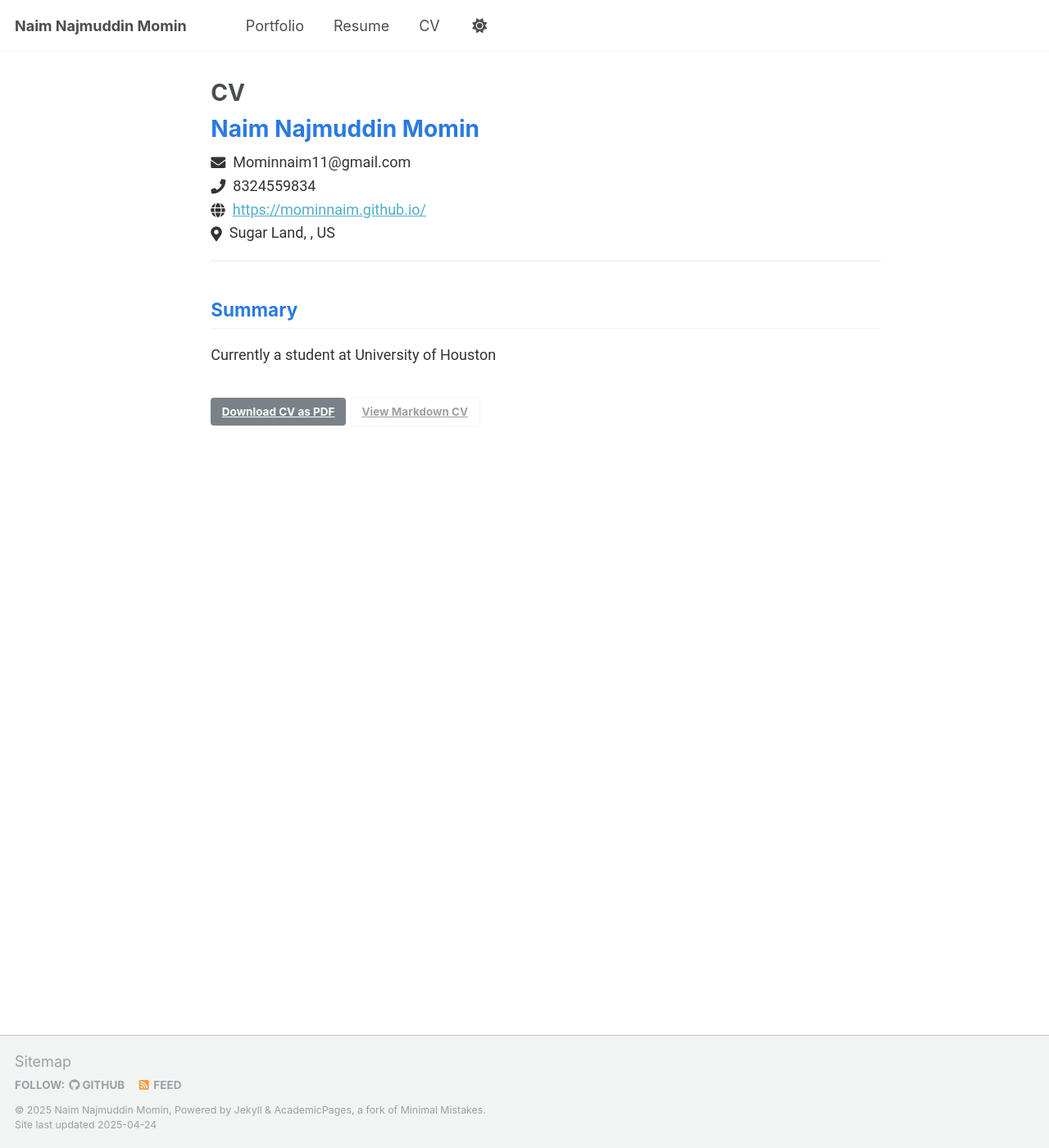
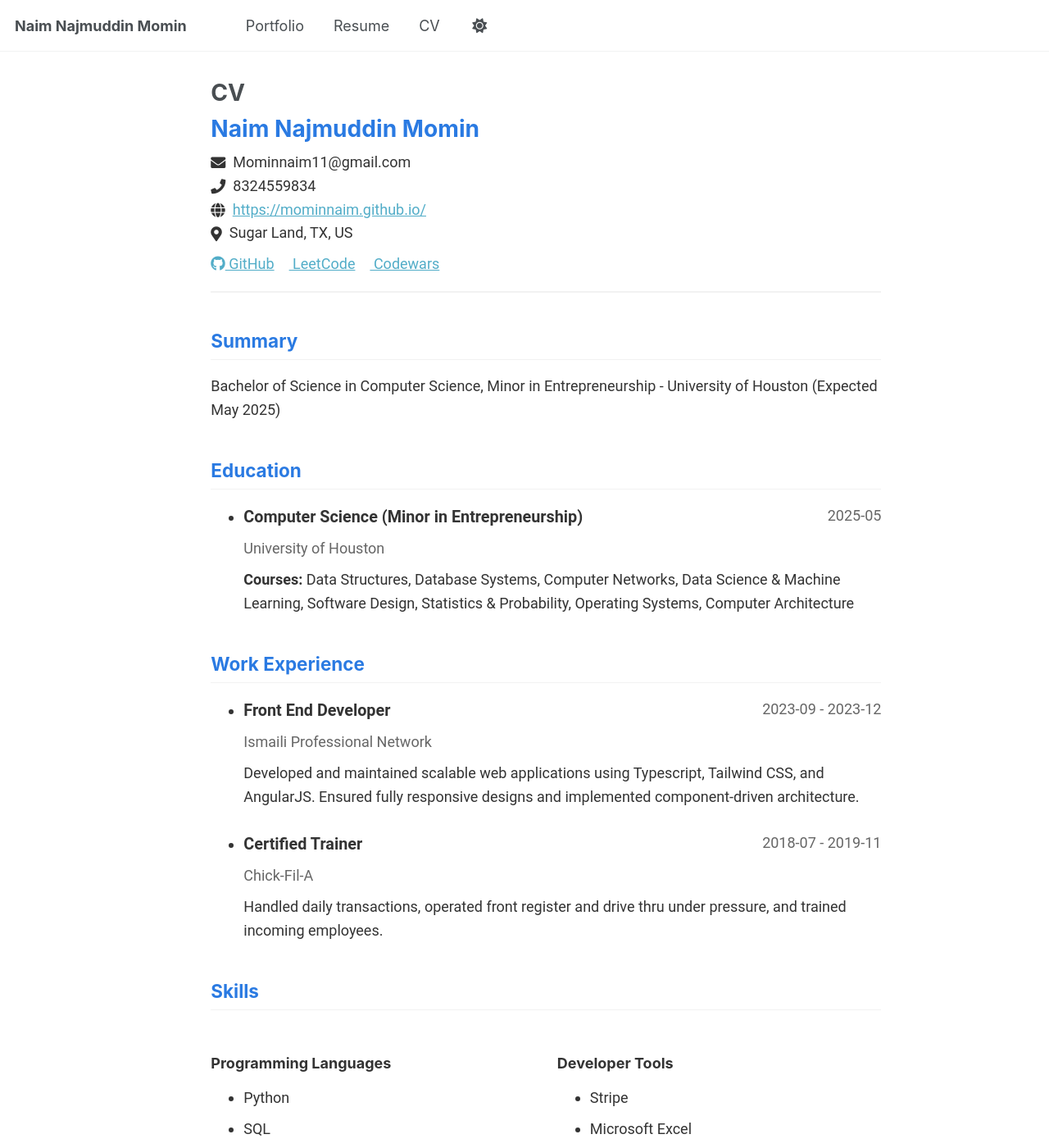
Before and after one commit to Mominnaim/mominnaim.github.io, a Jekyll site: the page built from _pages/cv-json.md, in a window 1280 px wide and 1400 px high. Shown: the whole window at 82% size. Built offline with Jekyll 4.4.1, drawn with Linux system fonts in a browser that asks for light colours; some of the changed lines change nothing that is shown; some of the changed text lies outside the part shown.

Commit message:
updated the new CV

```diff
--- a/_data/cv.json
+++ b/_data/cv.json
@@ -1,27 +1,42 @@
+{
   "basics": {
     "name": "Naim Najmuddin Momin",
     "email": "Mominnaim11@gmail.com",
     "phone": "8324559834",
     "website": "https://mominnaim.github.io/",
-  "summary": "Currently a student at University of Houston",
+    "summary": "Bachelor of Science in Computer Science, Minor in Entrepreneurship - University of Houston (Expected May 2025)",
     "location": {
       "address": "",
       "postalCode": "77479",
       "city": "Sugar Land",
       "countryCode": "US",
-    "region": ""
+      "region": "TX"
     },
+    "profiles": [
+      {
+        "network": "GitHub",
+        "username": "Mominnaim",
+        "url": "https://github.com/Mominnaim"
+      },
+      {
+        "network": "LeetCode",
+        "username": "Naim101",
+        "url": "https://leetcode.com/Naim101/"
+      },
+      {
+        "network": "Codewars",
+        "username": "Nmomin11",
+        "url": "https://www.codewars.com/users/Nmomin11"
       }
-
-
-"Education": [
+    ]
+  },
+  "education": [
     {
       "institution": "University of Houston",
-    "area": "Bachelor of Science in Computer Science, Minor in Entrepreneurship",
-    "studyType": "Bachelor's",
+      "area": "Computer Science (Minor in Entrepreneurship)",
+      "studyType": "Bachelor of Science",
       "startDate": "",
       "endDate": "2025-05",
-    "gpa": null,
       "courses": [
         "Data Structures",
         "Database Systems",
@@ -33,21 +48,15 @@
         "Computer Architecture"
       ]
     }
-]
-
-"Work": [
+  ],
+  "work": [
     {
       "company": "Ismaili Professional Network",
       "position": "Front End Developer",
       "location": "Sugar Land, TX",
       "startDate": "2023-09",
       "endDate": "2023-12",
-    "summary": "",
-    "highlights": [
-      "Developed and maintained scalable web applications using TypeScript, Tailwind CSS, and AngularJS.",
-      "Ensured a fully responsive design, optimizing user experience across mobile and desktop platforms.",
-      "Implemented a dynamic, component-driven architecture in AngularJS, enhancing maintainability and performance."
-    ]
+      "summary": "Developed and maintained scalable web applications using Typescript, Tailwind CSS, and AngularJS. Ensured fully responsive designs and implemented component-driven architecture."
     },
     {
       "company": "Chick-Fil-A",
@@ -55,67 +64,40 @@
       "location": "Sugar Land, TX",
       "startDate": "2018-07",
       "endDate": "2019-11",
-    "summary": "",
-    "highlights": [
-      "Handled up to $500 in cash and credit card payments daily.",
-      "Operated drive-thru and front register under time constraints.",
-      "Trained incoming employees in facility regulations and job expectations."
-    ]
+      "summary": "Handled daily transactions, operated front register and drive thru under pressure, and trained incoming employees."
     }
-]
-
-"Projects": [
+  ],
+  "projects": [
     {
       "name": "CougBay",
-    "description": "Designed and developed CougBay, a full-stack MERN platform for University of Houston students.",
-    "startDate": "2024-09",
-    "endDate": "",
-    "url": "",
-    "highlights": [
-      "Integrated features like email verification (Resend), event discovery, user authentication (Auth0), ORM (Prisma), and Stripe payments.",
-      "Improved backend efficiency by reducing query response times by 15% and optimizing API response times by 10%."
-    ],
-    "keywords": ["MERN", "Resend", "Auth0", "Prisma", "Stripe"]
+      "description": "Full-stack MERN platform for University of Houston students. Integrated features like email verification, event discovery, user authentication, ORM, and Stripe payments. Improved backend and API efficiency.",
+      "technologies": ["MongoDB", "Express", "React", "Node.js", "Prisma", "Stripe", "Auth0", "Resend"],
+      "date": "2024-09"
     },
     {
       "name": "Music Library",
-    "description": "Engineered a web-based music library using JavaScript, HTML, and CSS, with an Azure (MSSQL) database.",
-    "startDate": "2023-11",
-    "endDate": "",
-    "url": "",
-    "highlights": [
-      "Implemented music upload, deletion, and playback features, leading to 100+ tracks uploaded within the first 30 days.",
-      "Architected a custom backend API without Express, manually managing CORS policies for secure cross-origin communication.",
-      "Orchestrated user onboarding, attracting 50+ users in the first month."
+      "description": "Web-based music library using JavaScript, HTML, CSS, and MSSQL on Azure. Features included music upload, playback, and user onboarding.",
+      "technologies": ["JavaScript", "HTML", "CSS", "MSSQL"],
+      "date": "2023-11"
+    }
   ],
-    "keywords": ["JavaScript", "HTML", "CSS", "Azure", "MSSQL"]
-  }
-]
-
-"Volunteer": [
+  "leadership": [
     {
       "organization": "Code[Coogs]",
       "position": "Director of Member Relations",
       "location": "Houston, TX",
       "startDate": "2025-01",
-    "endDate": "",
-    "summary": "",
-    "highlights": [
-      "Led and assisted in workshops on Bash Scripting, LeetCode, and Node.js, improving member technical skills through hands-on coding exercises and problem-solving.",
-      "Averaged attendance of 30 students per workshop."
-    ]
+      "summary": "Led workshops on Bash Scripting, LeetCode, and Node.js. Improved member skills through hands-on exercises with average attendance of 30 students."
     }
-]
-
-"Skills": [
+  ],
+  "skills": [
     {
       "name": "Programming Languages",
-    "level": "",
-    "keywords": ["Python", "SQL", "Java", "C++", "C#", "JavaScript", "HTML", "Tailwind CSS", "TypeScript"]
+      "keywords": ["Python", "SQL", "Java", "C++", "C#", "JavaScript", "HTML", "Tailwind CSS", "Typescript"]
     },
     {
       "name": "Developer Tools",
-    "level": "",
       "keywords": ["Stripe", "Microsoft Excel", "AWS (EC2, S3, Lambda)", "Docker", "MySQL", "SQL Server", "Postgres", "MongoDB", "Prisma", "Jupyter Notebooks", "Markdown", "Git", "GitHub", "Visual Studio Code", "IntelliJ IDEA", "REST APIs"]
     }
   ]
+}
```
Lines whose indentation alone changed are shown as unchanged.
